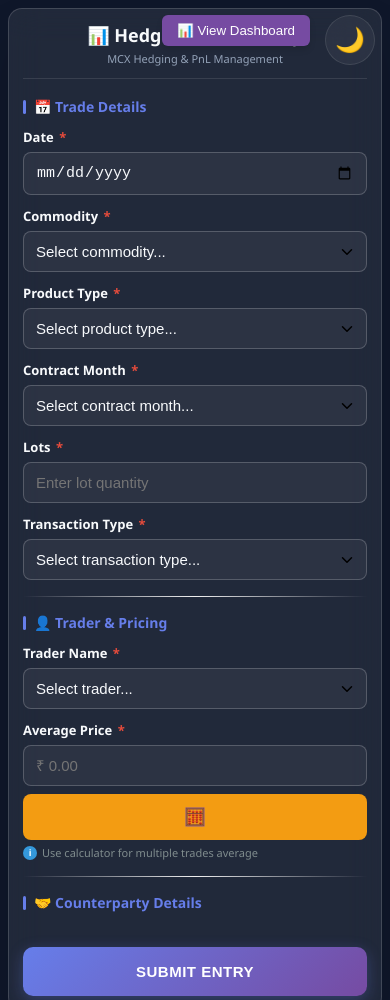
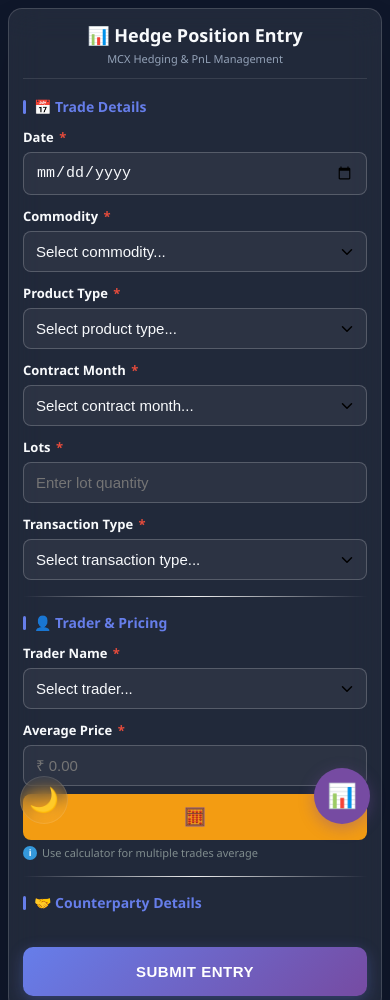
Before and after one commit to Shubham199502/hedge-module, a website: page index.html in a window 390 px wide. Shown: the top 1000 px of the page. Drawn offline with Linux system fonts and the light colour scheme.

Commit message:
Mobile: Floating action buttons at bottom

```diff
--- a/index.html
+++ b/index.html
@@ -15,12 +15,11 @@
     <!-- Theme Toggle Button -->
     <button id="themeToggle" class="theme-toggle" onclick="toggleTheme()" title="Toggle Light/Dark Mode">🌙</button>
 
-    <!-- Dashboard Button -->
-    <div style="position:fixed; top:15px; right:80px; z-index:100;">
-        <button onclick="openDashboard()"
-            style="padding:8px 15px; background:var(--secondary); color:#fff; border:none; border-radius:6px; cursor:pointer; box-shadow:0 4px 6px rgba(0,0,0,0.1);">📊
-            View Dashboard</button>
-    </div>
+    <!-- Dashboard Button (Floating on Mobile) -->
+    <button id="dashboardBtn" class="dashboard-btn" onclick="openDashboard()">
+        <span class="btn-icon">📊</span>
+        <span class="btn-text">View Dashboard</span>
+    </button>
 
     <div class="form-container">
         <div class="form-header">
--- a/style.css
+++ b/style.css
@@ -150,6 +150,68 @@ body {
 .theme-toggle:hover {
   transform: scale(1.1);
   box-shadow: 0 5px 20px rgba(0, 0, 0, 0.3);
+}
+
+/* Dashboard Button - Responsive Floating */
+.dashboard-btn {
+  position: fixed;
+  top: 15px;
+  right: 80px;
+  z-index: 100;
+  padding: 10px 18px;
+  background: var(--secondary);
+  color: #fff;
+  border: none;
+  border-radius: 10px;
+  cursor: pointer;
+  box-shadow: 0 4px 15px rgba(118, 75, 162, 0.4);
+  font-size: 14px;
+  font-weight: 600;
+  display: flex;
+  align-items: center;
+  gap: 8px;
+  transition: transform 0.3s, box-shadow 0.3s;
+}
+
+.dashboard-btn:hover {
+  transform: translateY(-2px);
+  box-shadow: 0 6px 20px rgba(118, 75, 162, 0.5);
+}
+
+.dashboard-btn .btn-icon {
+  font-size: 18px;
+}
+
+/* Mobile: Floating Action Button at bottom */
+@media (max-width: 600px) {
+  .dashboard-btn {
+    position: fixed;
+    top: auto;
+    bottom: 20px;
+    right: 20px;
+    padding: 14px;
+    width: 56px;
+    height: 56px;
+    border-radius: 50%;
+    justify-content: center;
+  }
+
+  .dashboard-btn .btn-text {
+    display: none;
+  }
+
+  .dashboard-btn .btn-icon {
+    font-size: 24px;
+  }
+
+  .theme-toggle {
+    top: auto;
+    bottom: 20px;
+    left: 20px;
+    right: auto;
+    width: 48px;
+    height: 48px;
+  }
 }
 
 .form-container {
```
